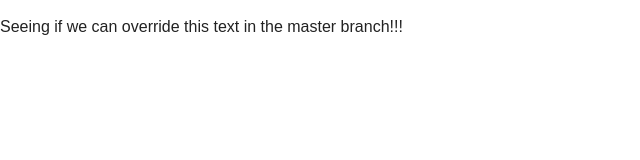
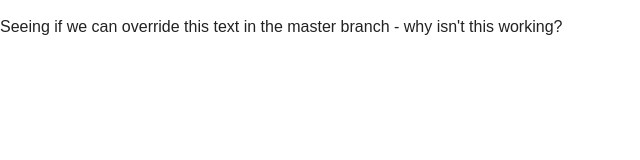
Before and after one commit to andrewsaulroberts/personal-website, a plain HTML site: page index.html in a window 1280 px wide. Shown: the whole page, without its empty margins (0-640 px from the left). Drawn offline with nearby package versions, Linux system fonts and the light colour scheme.

Commit message:
Is this going to work?

```diff
--- a/index.html
+++ b/index.html
@@ -22,7 +22,7 @@
         <![endif]-->
 
         <!-- Add your site or application content here -->
-        <p>Seeing if we can override this text in the master branch!!!</p>
+        <p>Seeing if we can override this text in the master branch - why isn't this working?</p>
 
         <script src="//ajax.googleapis.com/ajax/libs/jquery/1.10.2/jquery.min.js"></script>
         <script>window.jQuery || document.write('<script src="js/vendor/jquery-1.10.2.min.js"><\/script>')</script>
```
